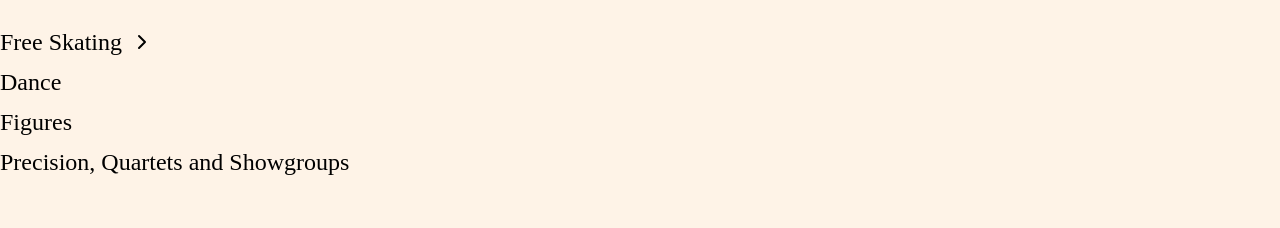
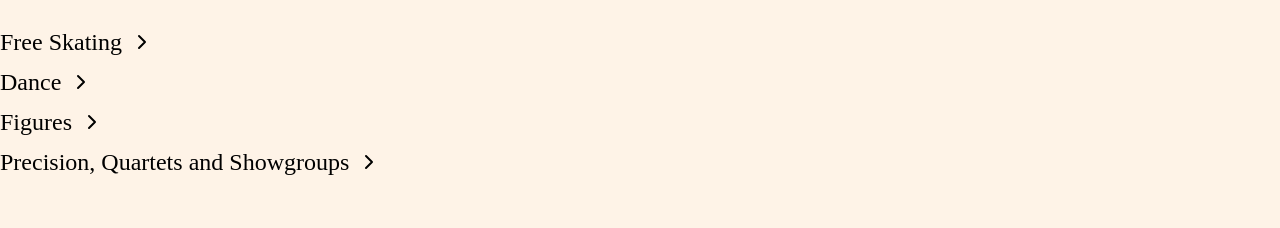
Before and after one commit to laurenpudz/morleyPanthersWebsite, a SvelteKit app: page /artistic/thesport in a window 1280 px wide. Shown: the part 298-526 px from the top of the page. Built offline with nearby package versions, Linux system fonts and the light colour scheme; a web font is replaced by a local one.

Commit message:
arrows for sections in art sport page

```diff
--- a/src/routes/artistic/thesport/+page.svelte
+++ b/src/routes/artistic/thesport/+page.svelte
@@ -26,7 +26,9 @@
 	</p>
 	<div class="flex flex-col gap-2 py-3">
 		<div>
-			<button class="font-heading text-2xl flex items-center gap-2" onclick={() => (showFreeskateInfo = !showFreeskateInfo)}
+			<button
+				class="font-heading text-2xl flex items-center gap-2"
+				onclick={() => (showFreeskateInfo = !showFreeskateInfo)}
 				>Free Skating
 				{#if showFreeskateInfo}
 					<ChevronDown />
@@ -55,8 +57,14 @@
 			</p>
 		{/if}
 		<div>
-			<button class="font-heading text-2xl" onclick={() => (showDanceInfo = !showDanceInfo)}
-				>Dance</button
+			<button
+				class="font-heading text-2xl flex items-center gap-2"
+				onclick={() => (showDanceInfo = !showDanceInfo)}
+				>Dance {#if showDanceInfo}
+					<ChevronDown />
+				{:else}
+					<ChevronRight />
+				{/if}</button
 			>
 		</div>
 		{#if showDanceInfo}
@@ -82,10 +90,15 @@
 		{/if}
 		<div>
 			<button
-				class="font-heading text-2xl"
+				class="font-heading text-2xl flex items-center gap-2"
 				onclick={() => {
 					showFiguresInfo = !showFiguresInfo;
-				}}>Figures</button
+				}}
+				>Figures {#if showFiguresInfo}
+					<ChevronDown />
+				{:else}
+					<ChevronRight />
+				{/if}</button
 			>
 			{#if showFiguresInfo}
 				<p class="p-3">
@@ -104,10 +117,15 @@
 		</div>
 		<div>
 			<button
-				class="font-heading text-2xl"
+				class="font-heading text-2xl flex items-center gap-2"
 				onclick={() => {
 					showGroupInfo = !showGroupInfo;
-				}}>Precision, Quartets and Showgroups</button
+				}}
+				>Precision, Quartets and Showgroups {#if showGroupInfo}
+					<ChevronDown />
+				{:else}
+					<ChevronRight />
+				{/if}</button
 			>
 		</div>
 		{#if showGroupInfo}
```
